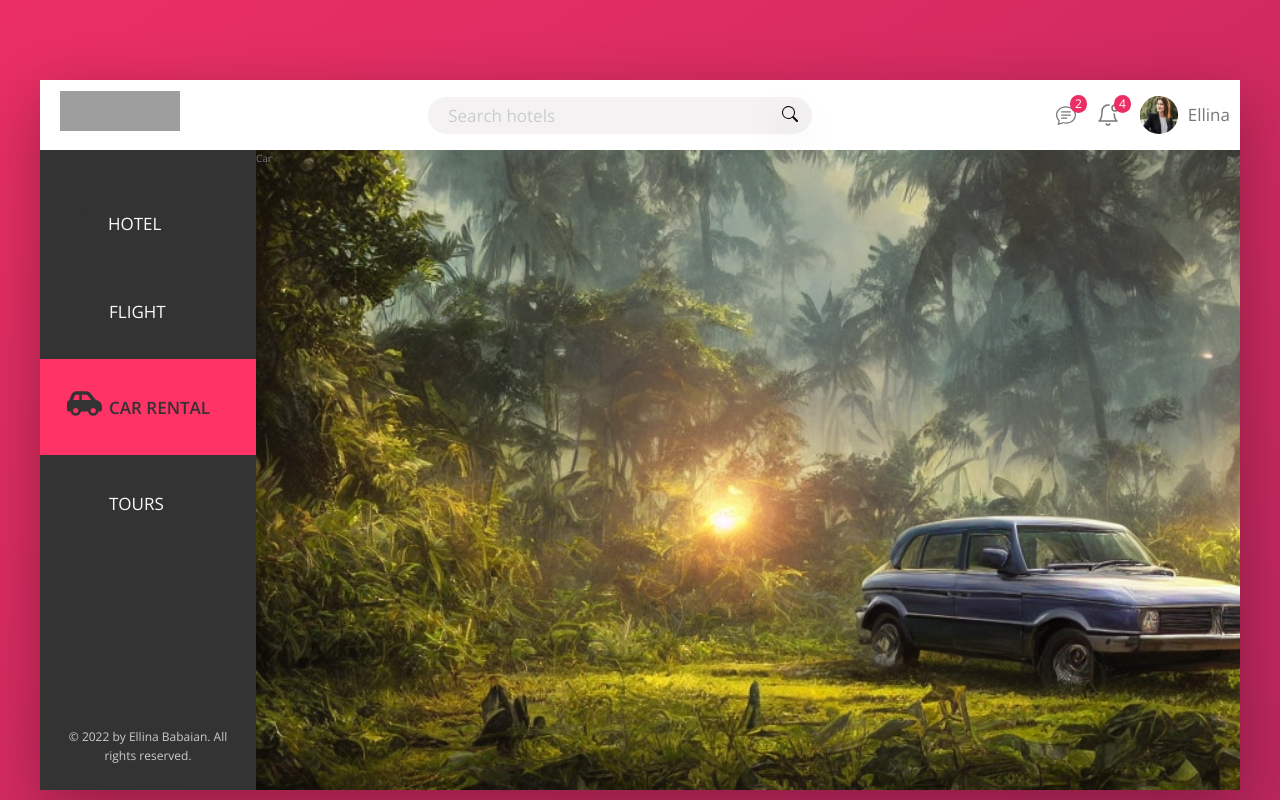
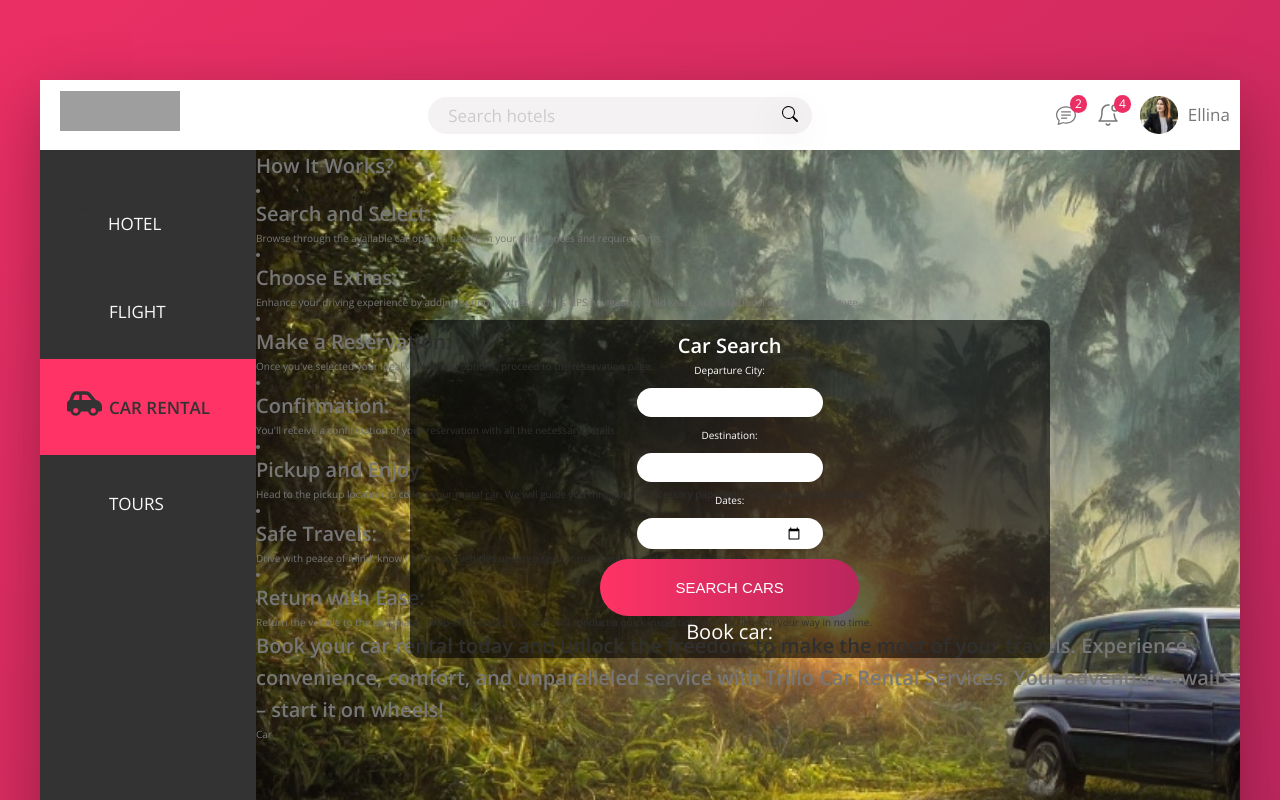
Before and after one commit to ellinababayan/Trillo2, a React (Create React App) app: page /car in a window 1280 px wide. Shown: the top 800 px of the page. Built offline with nearby package versions, Linux system fonts and the light colour scheme; grey boxes are pictures that could not be loaded.

Commit message:
Setting up skeleton

```diff
--- a/src/pages/car/Car.css
+++ b/src/pages/car/Car.css
@@ -2,6 +2,86 @@
   background-image: url("/public/img/car1.jfif");
   background-repeat: no-repeat;
   background-size: cover;
-  height: 80vh;
+  height: 100vh;
   width: 100%;
 }
+
+
+.container__searchbar {
+  background-color: rgba(0, 0, 0, 0.6);
+  color: white;
+  border-radius: 10px;
+  padding: 10px;
+  text-align: center;
+  width: 50%;
+  position: absolute;
+  top: 40%;
+  left: 32%;
+}
+
+.container__cars h1 {
+  text-align: center;
+  font-size: 2.7rem;
+  font-weight: 300;
+  padding: 1rem;
+}
+
+.container__cars label {
+  font-size: 1.5rem;
+}
+
+.logo_cars {
+  width: 16rem;
+  /* height: 4rem; */
+  margin: 2rem;
+}
+
+.search__cars {
+  background-color: white;
+  border: none;
+  color: inherit;
+  padding: 0.7rem 2rem;
+  border-radius: 10rem;
+  width: 20%;
+  transition: all 0.2s;
+  margin: 1rem;
+}
+
+.results p {
+  font-size: 2rem;
+  font-weight: 300;
+  text-align: center;
+}
+
+/* .results_container {
+  background-color: rgba(238, 238, 238, 0.849);
+  width: 5rem;
+  height: 5rem;
+} */
+
+.find {
+  padding: 2rem 7.5rem;
+}
+
+@media only screen and (max-width: 1513px) {
+  label {
+    display: block;
+  }
+  .find {
+    display: block;
+    margin: auto;
+  }
+  .search__cars {
+    width: 30%;
+  }
+}
+
+@media only screen and (max-width: 500px) {
+  .find {
+    padding: 2rem;
+  }
+
+  .search__cars {
+    width: 50%;
+  }
+}
--- a/src/pages/car/Car.jsx
+++ b/src/pages/car/Car.jsx
@@ -1,10 +1,110 @@
 import React from "react";
 import "./Car.css";
 
-const Car = () => {
+const Car = (props) => {
   return (
     <div className="car_container">
-      <div className="car_background"></div>
+      <div>
+        <div className="container__searchbar">
+          <h1>Car Search</h1>
+          <form onSubmit={props.handleSubmit}>
+            <label htmlFor="departure">Departure City:</label>
+            <input
+              type="text"
+              id="departure"
+              value={props.departure}
+              className="search__cars"
+              onChange={(e) => props.setDeparture(e.target.value)}
+              required
+            />
+            <label htmlFor="destination">Destination:</label>
+            <input
+              type="text"
+              id="destination"
+              value={props.destination}
+              className="search__cars"
+              onChange={(e) => props.setDestination(e.target.value)}
+              required
+            />
+            <label htmlFor="dates">Dates:</label>
+            <input
+              type="date"
+              id="dates"
+              value={props.dates}
+              className="search__cars"
+              onChange={(e) => props.setDates(e.target.value)}
+              required
+            />
+            <button type="submit" className="btn find">
+              Search Cars
+            </button>
+          </form>
+          <div className="results">
+            <p>Book car:</p>
+            {props.bookingServices.map((service, index) => (
+              <a
+                key={index}
+                href={service}
+                target="_blank"
+                rel="noopener noreferrer"
+              >
+                {/* Booking Service {index + 1} */}
+                <img
+                  className="logo_cars"
+                  src={props.bookingServiceLogos[index]}
+                  alt={`Booking Service ${service + 1}`}
+                ></img>
+              </a>
+            ))}
+          </div>
+        </div>
+      </div>
+      <div className="how_car">
+        <h1>How It Works?</h1>
+        <span>
+          <li>
+            <h1> Search and Select:</h1> Browse through the available car
+            options based on your preferences and requirements.
+          </li>
+          <li>
+            <h1>Choose Extras:</h1> Enhance your driving experience by adding
+            optional extras such as GPS navigation, child seats, and additional
+            insurance coverage.
+          </li>
+          <li>
+            <h1>Make a Reservation:</h1> Once you've selected your ideal vehicle
+            and options, proceed to the reservation page.
+          </li>
+          <li>
+            <h1>Confirmation:</h1> You'll receive a confirmation of your
+            reservation with all the necessary details .
+          </li>
+          <li>
+            <h1>Pickup and Enjoy:</h1> Head to the pickup location to collect
+            your rental car. We will guide you through the necessary paperwork
+            and vehicle familiarization.
+          </li>
+          <li>
+            <h1>Safe Travels:</h1>
+            Drive with peace of mind, knowing that our vehicles undergo regular
+            maintenance and safety checks.
+          </li>
+          <li>
+            <h1>Return with Ease:</h1>
+            Return the vehicle to the designated drop-off location. Our staff
+            will conduct a quick inspection, and you'll be on your way in no
+            time.
+          </li>
+        </span>
+
+        <h1>
+          Book your car rental today and unlock the freedom to make the most of
+          your travels. Experience convenience, comfort, and unparalleled
+          service with Trillo Car Rental Services. Your adventure awaits – start
+          it on wheels!
+        </h1>
+      </div>
+      <div className="book_car"></div>
       <p>Car</p>
     </div>
   );
--- a/src/pages/car/CarContainer.jsx
+++ b/src/pages/car/CarContainer.jsx
@@ -1,8 +1,38 @@
-import React from "react";
+import React, { useState } from "react";
 import Car from "./Car";
 
 const CarContainer = () => {
-  return <Car />;
+  const [departure, setDeparture] = useState("");
+  const [destination, setDestination] = useState("");
+  const [dates, setDates] = useState("");
+  const [bookingServices, setBookingServices] = useState([]);
+
+  const bookingServiceLogos = [
+    "https://logos-marcas.com/wp-content/uploads/2021/03/Kayak-Simbolo.png",
+    "https://logos-world.net/wp-content/uploads/2021/02/Expedia-Logo-2012-2021.png",
+  ];
+
+  const handleSubmit = (event) => {
+    event.preventDefault();
+
+    const bookingService1 = `https://www.kayak.com/Cheap-Car-Rentals.31405.cars.ksp?from=${departure}&to=${destination}&dates=${dates}`;
+    const bookingService2 = `https://www.expedia.com/Cars??from=${departure}&to=${destination}&dates=${dates}`;
+
+    setBookingServices([bookingService1, bookingService2]);
+  };
+  return (
+    <Car
+      handleSubmit={handleSubmit}
+      departure={departure}
+      setDeparture={setDeparture}
+      dates={dates}
+      setDates={setDates}
+      destination={destination}
+      setDestination={setDestination}
+      bookingServices={bookingServices}
+      bookingServiceLogos={bookingServiceLogos}
+    />
+  );
 };
 
 export default CarContainer;
--- a/src/pages/flights/Flights.css
+++ b/src/pages/flights/Flights.css
@@ -2,13 +2,12 @@
   background-image: url(/public/img/633ca975-9d24-43e7-802d-3e6b51e4d166.jfif);
   background-repeat: no-repeat;
   background-size: cover;
-  /* height: 80vh; */
   height: 100vh;
   width: 100%;
 }
 
 .container__searchbar {
-  background-color: rgba(0, 0, 0, 0.4);
+  background-color: rgba(0, 0, 0, 0.6);
   color: white;
   border-radius: 10px;
   padding: 10px;
@@ -32,7 +31,7 @@
 
 .logo_flights {
   width: 16rem;
-  height: 4rem;
+  /* height: 4rem; */
   margin: 2rem;
 }
 
@@ -52,6 +51,12 @@
   font-weight: 300;
   text-align: center;
 }
+
+/* .results_container {
+  background-color: rgba(238, 238, 238, 0.849);
+  width: 5rem;
+  height: 5rem;
+} */
 
 .find {
   padding: 2rem 7.5rem;
--- a/src/pages/flights/Flights.jsx
+++ b/src/pages/flights/Flights.jsx
@@ -58,6 +58,23 @@ const Flights = (props) => {
           ))}
         </div>
       </div>
+      <div className="why_flights">
+        <noscript>
+          Discover the world at your fingertips with our easy flight booking
+          service. Whether you're planning a quick getaway or a grand vacation,
+          we've got you covered. Why Choose Us: Wide Selection: Explore a vast
+          range of flight options to your dream destinations. Instant Booking:
+          Secure your seat with quick and hassle-free online booking. Best
+          Prices: Enjoy competitive prices and exclusive deals on flights. 24/7
+          Support: Our dedicated team is available around the clock to assist
+          you. How It Works: Search: Enter your travel details and preferences.
+          Choose: Browse through available flights and select your ideal
+          itinerary. Book: Confirm your booking and receive instant
+          confirmation. Fly: Embark on your journey and create unforgettable
+          memories. Your next adventure begins here. Book your flight with
+          [TravelWebsiteName] today!
+        </noscript>
+      </div>
     </div>
   );
 };
--- a/src/pages/flights/FlightsContainer.jsx
+++ b/src/pages/flights/FlightsContainer.jsx
@@ -8,8 +8,7 @@ const FlightsContainer = () => {
   const [bookingServices, setBookingServices] = useState([]);
 
   const bookingServiceLogos = [
-    "https://upload.wikimedia.org/wikipedia/commons/thumb/8/86/Google_Flights_logo.svg/2560px-Google_Flights_logo.svg.png",
-    // "https://assets.stickpng.com/images/589a4c455aa6293a4aac48ca.png",
+    "https://weekendsandaway.com/wp-content/uploads/2020/09/Google-flights-logo-1.png",
     "https://logos-world.net/wp-content/uploads/2021/02/Expedia-Logo-2012-2021.png",
   ];
 
--- a/src/pages/tours/Tours.css
+++ b/src/pages/tours/Tours.css
@@ -1,3 +1,7 @@
 .tours_container {
-    background-image: url("/public/img/tours4.jfif");
+  background-image: url("/public/img/tours6.jfif");
+  background-repeat: no-repeat;
+  background-size: cover;
+  height: 80vh;
+  width: 100%;
 }
```
